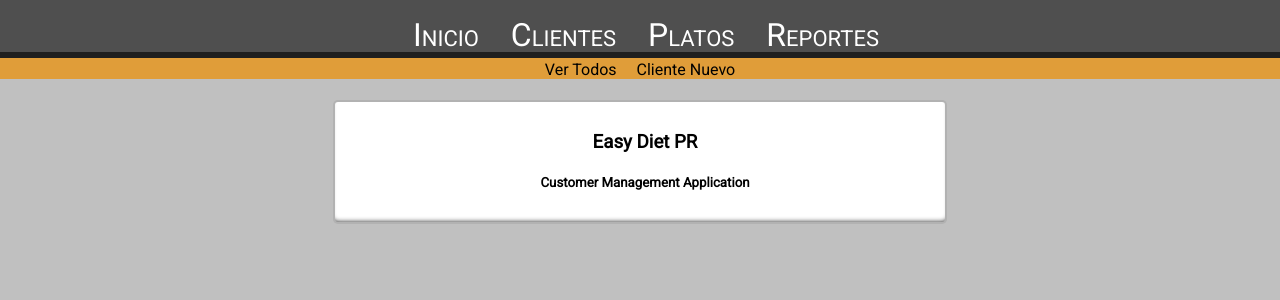
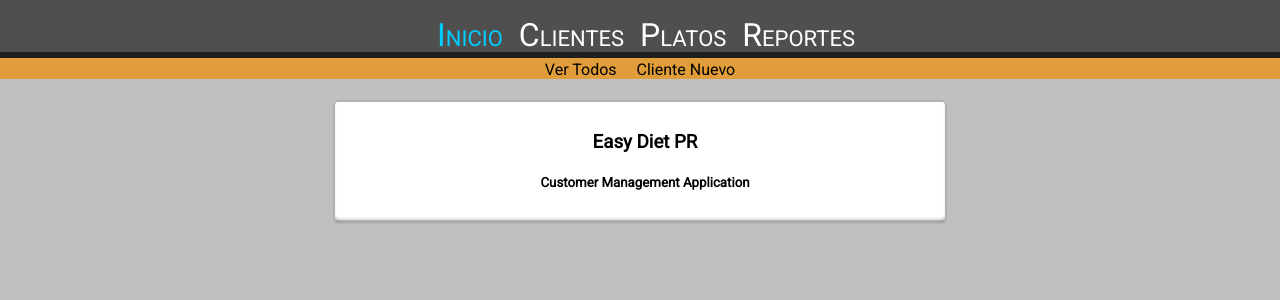
Before and after one commit to developer787/easydiet_frontend, a React (Create React App) app: page / in a window 1280 px wide. Shown: the top 300 px of the page. Built offline with nearby package versions, Linux system fonts and the light colour scheme; the HTML template or start-up script is replaced by a standard one.

Commit message:
added sub navigation bar

```diff
--- a/src/components/Header.css
+++ b/src/components/Header.css
@@ -28,3 +28,6 @@
   top: 0;
 
 }
+.header .active {
+  color: #0cf;
+}
--- a/src/components/Header.js
+++ b/src/components/Header.js
@@ -1,14 +1,16 @@
 import React from 'react'
- import { Link } from 'react-router-dom'
+ import { NavLink } from 'react-router-dom'
 import './Header.css'
 const items = ['/','/listado', '/platos', '/reportes']
 const subLinks = ['/listado', '/clientenuevo']
 
 const createNav = (label, i) => {
     let test = 'test'
+    let exact = false
     switch(label){
       case '/':
         test = 'Inicio'
+        exact = true
         break;
       case '/listado':
         test = 'Clientes'
@@ -21,9 +23,12 @@ const createNav = (label, i) => {
         break;
     }
   return (
-    <Link className={'link'} key={i} to={label}>
-      <span className={'link'} >{test}</span>
-    </Link>
+    <NavLink
+      activeClassName="active"
+      exact={exact}
+      className={'link'} key={i} to={label}>
+      <span>{test}</span>
+    </NavLink>
   )
   }
 const createSub = (label, i) => {
@@ -37,11 +42,11 @@ const createSub = (label, i) => {
         break;
     }
   return (
-    <Link className={'link'} key={i} to={label}>
+    <NavLink className={'link'} key={i} to={label}>
       <span style={{
         marginLeft: '10px',
         marginRight: '10px'}} className={'link'} >{test}</span>
-    </Link>
+    </NavLink>
   )
   }
 const createNavbar = () => (
```
